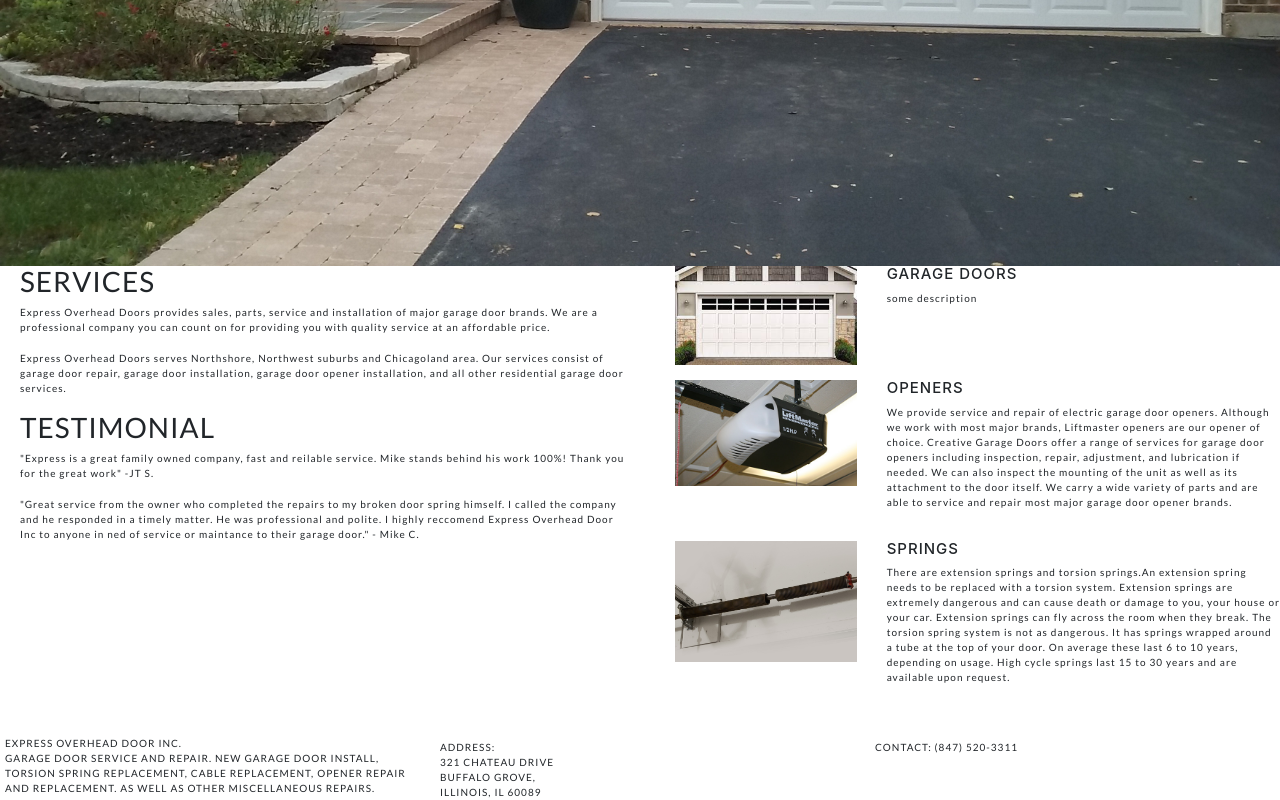
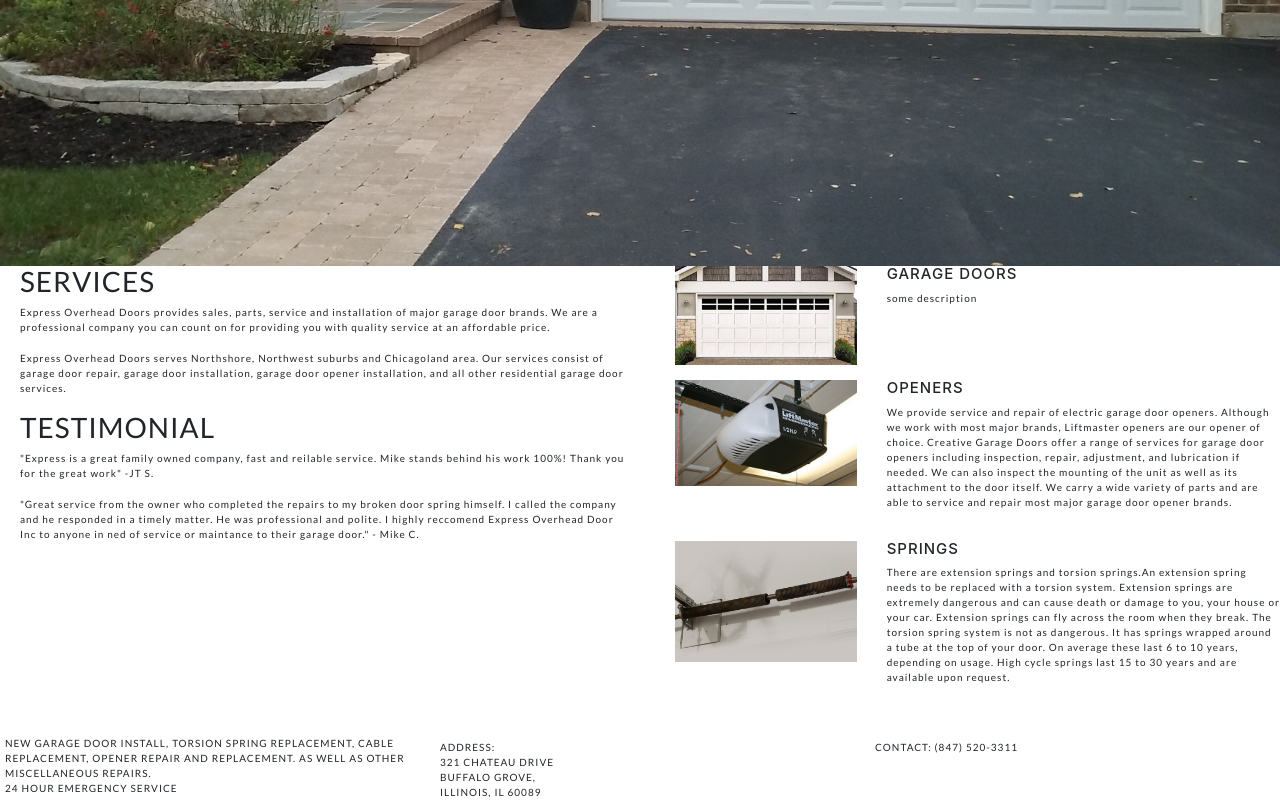
Before and after one commit to Katelynfenchel/Express-Overhead-Door, a website: page index.html in a window 1280 px wide. Shown: the part 602-1402 px from the top of the page. Drawn offline with nearby package versions, Linux system fonts and the light colour scheme.

Commit message:
pictures added

```diff
--- a/index.html
+++ b/index.html
@@ -37,20 +37,26 @@
     </div>
 
     <div class="mySlides">
-        <!-- <div class="numbertext">2 / 3</div> -->
-        <img src="./images/garage door 2.jpg" style="width:100%">
-
+        <!-- <div class="numbertext">1 / 3</div> -->
+        <img src="./images/garage door 3.jpg" style="width:100%">
     </div>
 
-    <div class="mySlides">
-        <!-- <div class="numbertext">3 / 3</div> -->
-        <img src="./images/garage door 3.jpg" style="width:100%">
+        <div class="mySlides">
+        <!-- <div class="numbertext">1 / 3</div> -->
+        <img src="./images/garage door 2.jpg" style="width:100%">
     </div>
+
 
     <div class="mySlides">
         <!-- <div class="numbertext">1 / 3</div> -->
         <img src="./images/garage 4.jpg" style="width:100%">
     </div>
+
+    <div class="mySlides">
+        <!-- <div class="numbertext">1 / 3</div> -->
+        <img src="./images/garage door 6.jpg" style="width:100%">
+    </div>
+
 
     <div class="mySlides">
         <!-- <div class="numbertext">1 / 3</div> -->
@@ -67,6 +73,9 @@
     <span class="dot" onclick="currentSlide(1);"></span>
     <span class="dot" onclick="currentSlide(2);"></span>
     <span class="dot" onclick="currentSlide(3);"></span>
+   <!--  <span class="dot" onclick="currentSlide(4);"></span>
+    <span class="dot" onclick="currentSlide(5);"></span>
+    <span class="dot" onclick="currentSlide(6);"></span> -->
 </div>
 
 
@@ -124,9 +133,10 @@
 <footer id="bottomPage">
     <div class="information">
         <div class="row">
-            <div class="col-xs-12 col-md-4" id="about"> Express Overhead Door Inc.
-            <br>
-                Garage Door Service and Repair. New garage door install, torsion Spring Replacement, cable replacement, opener repair and replacement. As well as other miscellaneous repairs.
+            <div class="col-xs-12 col-md-4" id="about">
+                New garage door install, torsion Spring Replacement, cable replacement, opener repair and replacement. As well as other miscellaneous repairs.
+                <br>
+                24 hour emergency service
 
 
 
```
Also changed, not shown: images/20161111_123526.jpg (deleted), images/20161111_164232.jpg (deleted), images/20161202_204921.jpg (deleted), images/20170502_100812.jpg (deleted), images/20170608_094417.jpg (deleted), images/garage door 2.jpg, 2 other files.
